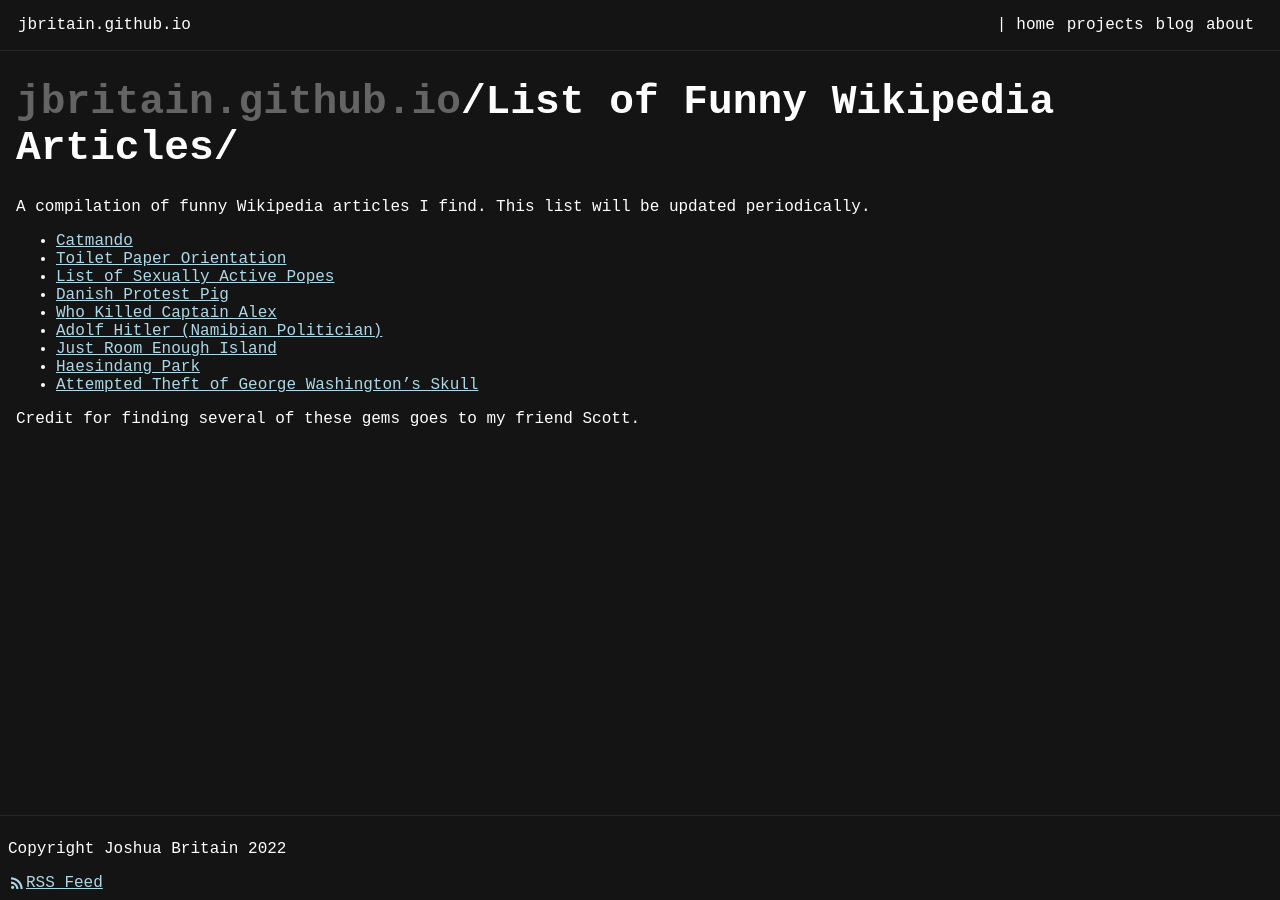
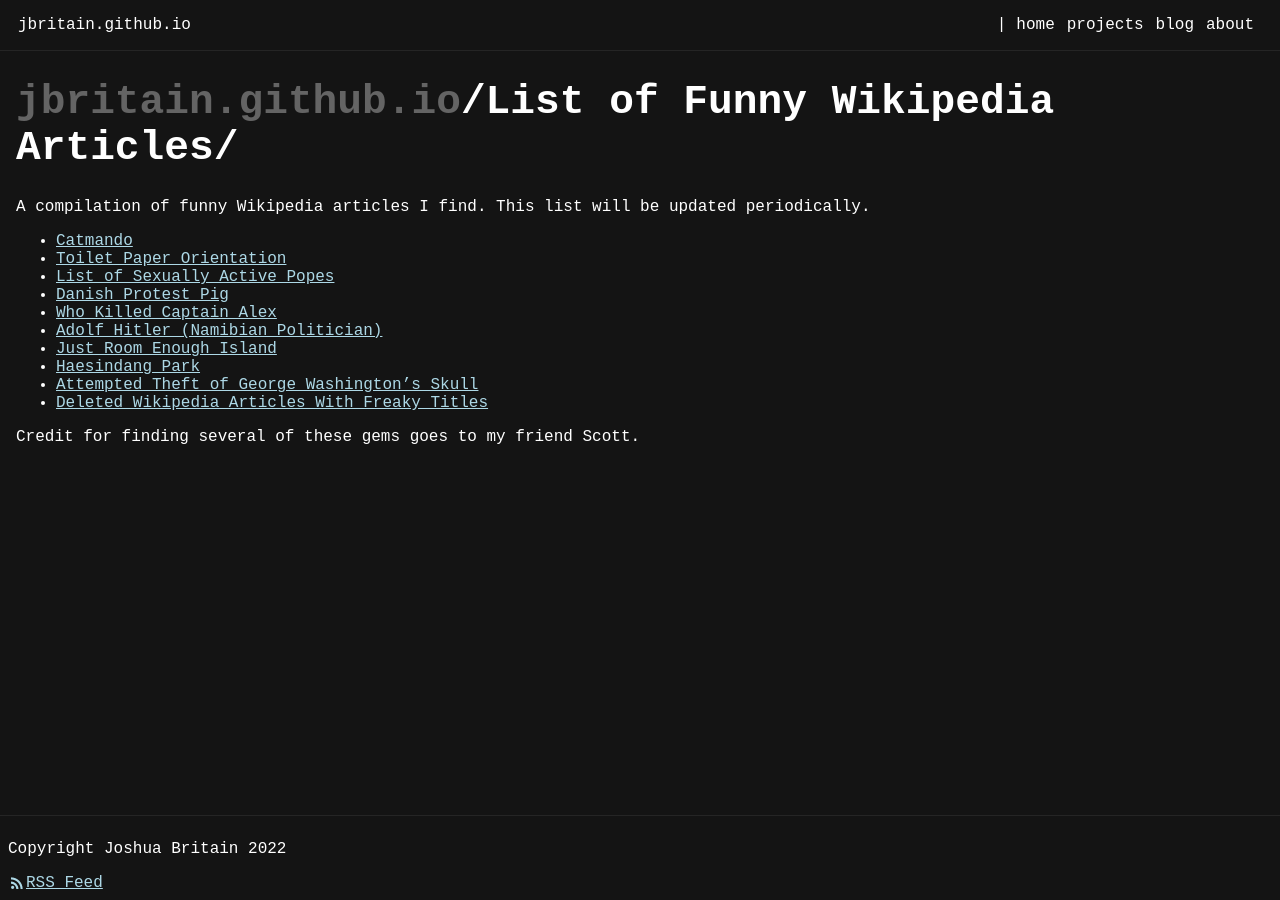
Before and after one commit to jbritain/jbritain.github.io, a Jekyll site: the page built from pages/wikipedia.md, in a window 1280 px wide. Built offline with Jekyll 4.4.1, drawn with Linux system fonts in a browser that asks for light colours.

Commit message:
Update wikipedia.md

```diff
--- a/pages/wikipedia.md
+++ b/pages/wikipedia.md
@@ -16,5 +16,6 @@
 - [Just Room Enough Island](https://en.wikipedia.org/wiki/Just_Room_Enough_Island)
 - [Haesindang Park](https://en.wikipedia.org/wiki/Haesindang_Park)
 - [Attempted Theft of George Washington's Skull](https://en.wikipedia.org/wiki/Attempted_theft_of_George_Washington%27s_skull)
+- [Deleted Wikipedia Articles With Freaky Titles](https://en.wikipedia.org/wiki/Wikipedia:Deleted_articles_with_freaky_titles)
 
 Credit for finding several of these gems goes to my friend Scott.
```
